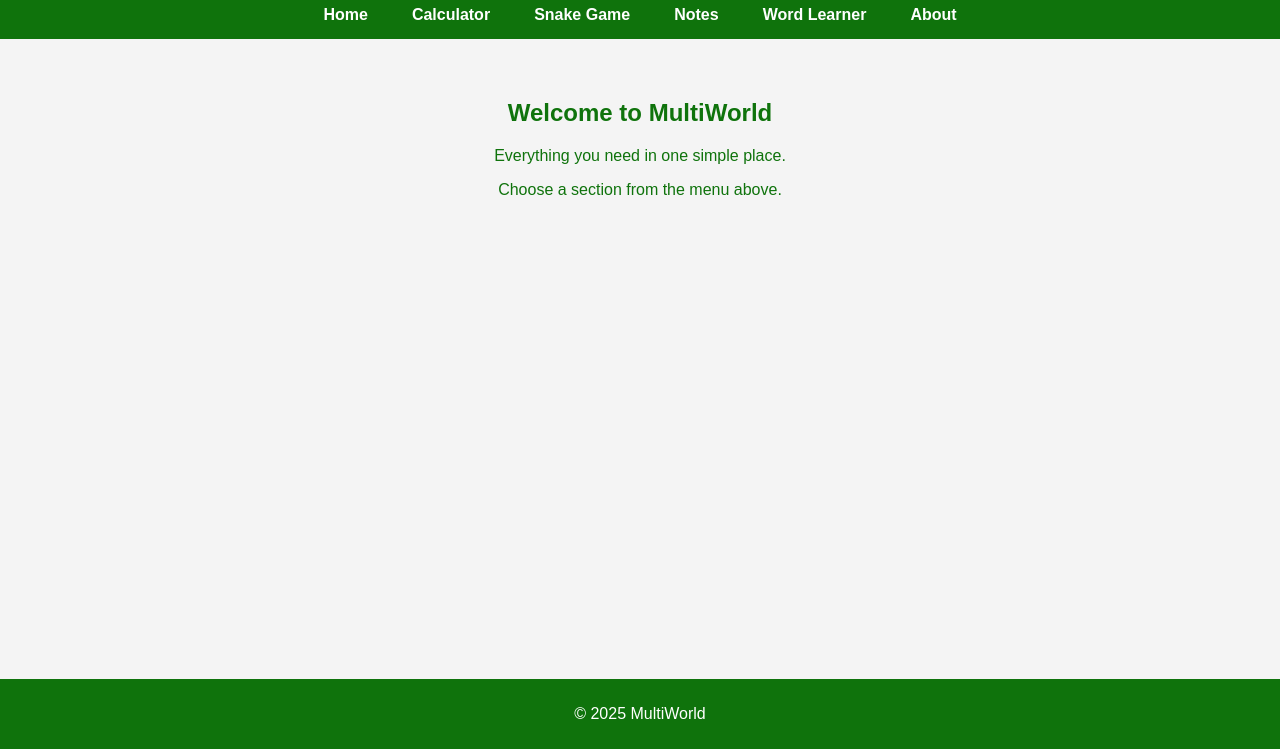
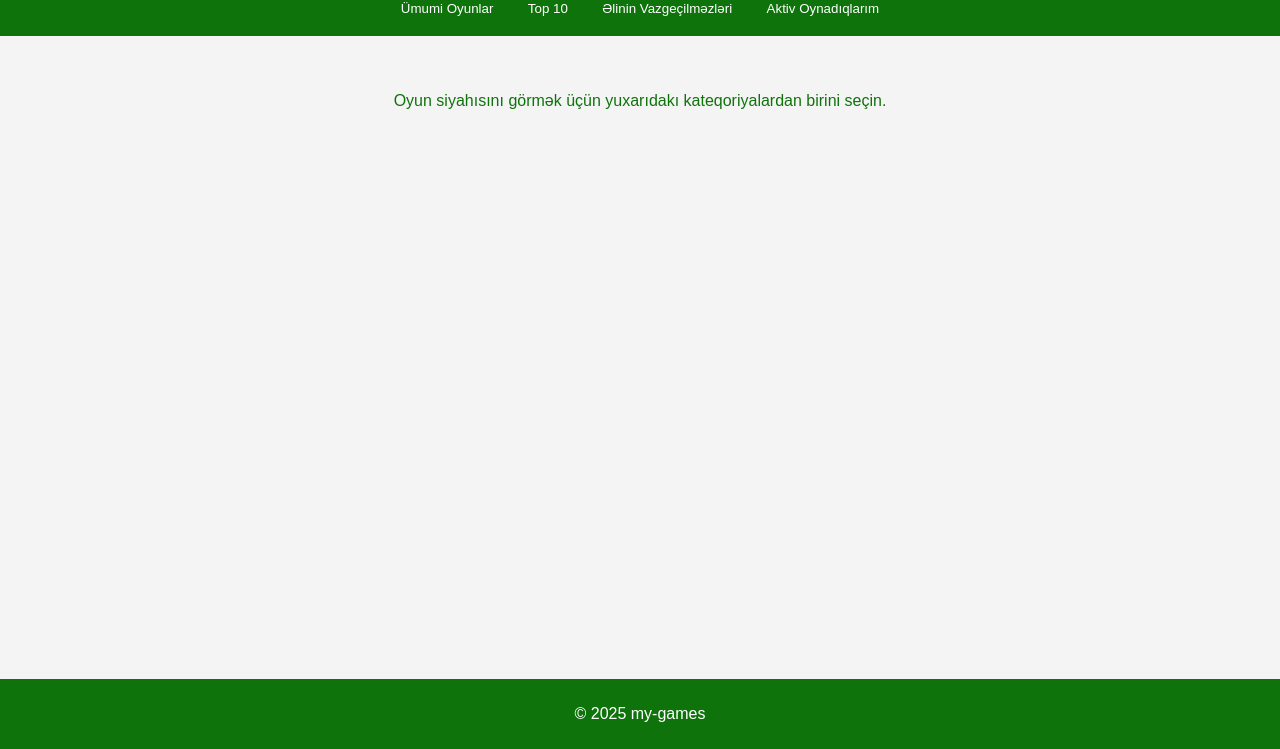
Before and after one commit to EricIsMyHero/MultiWorld, a plain HTML site: page index.html in a window 1280 px wide. Shown: the part 51-800 px from the top of the page. Drawn offline with Linux system fonts and the light colour scheme.

Commit message:
Update index.html

```diff
--- a/index.html
+++ b/index.html
@@ -1,38 +1,32 @@
 <!DOCTYPE html>
-<html lang="en">
+<html lang="az">
 <head>
     <meta charset="UTF-8">
     <meta name="viewport" content="width=device-width, initial-scale=1.0">
-  <title>MultiWorld</title>
+    <title>my-games - Oyunlarım</title>
     <link rel="stylesheet" href="style.css">
 </head>
 <body>
-
     <header>
-    <h1>MultiWorld</h1>
+        <h1>my-games</h1>
         <nav>
-      <ul>
-        <li><a href="index.html">Home</a></li>
-        <li><a href="calculator.html">Calculator</a></li>
-        <li><a href="snake.html">Snake Game</a></li>
-        <li><a href="notes.html">Notes</a></li>
-        <li><a href="words.html">Word Learner</a></li>
-        <li><a href="about.html">About</a></li>
-      </ul>
+            <button class="nav-button active" data-category="all">Ümumi Oyunlar</button>
+            <button class="nav-button" data-category="top10">Top 10</button>
+            <button class="nav-button" data-category="ali-favorites">Əlinin Vazgeçilməzləri</button>
+            <button class="nav-button" data-category="active">Aktiv Oynadıqlarım</button>
         </nav>
     </header>
 
     <main>
-    <section class="home">
-      <h2>Welcome to MultiWorld</h2>
-      <p>Everything you need in one simple place.</p>
-      <p>Choose a section from the menu above.</p>
+        <section id="game-list">
+            <p class="placeholder-text">Oyun siyahısını görmək üçün yuxarıdakı kateqoriyalardan birini seçin.</p>
         </section>
     </main>
 
     <footer>
-    <p>© 2025 MultiWorld</p>
+        <p>&copy; 2025 my-games</p>
     </footer>
 
+    <script src="script.js"></script>
 </body>
 </html>
```
Lines whose indentation alone changed are shown as unchanged.
